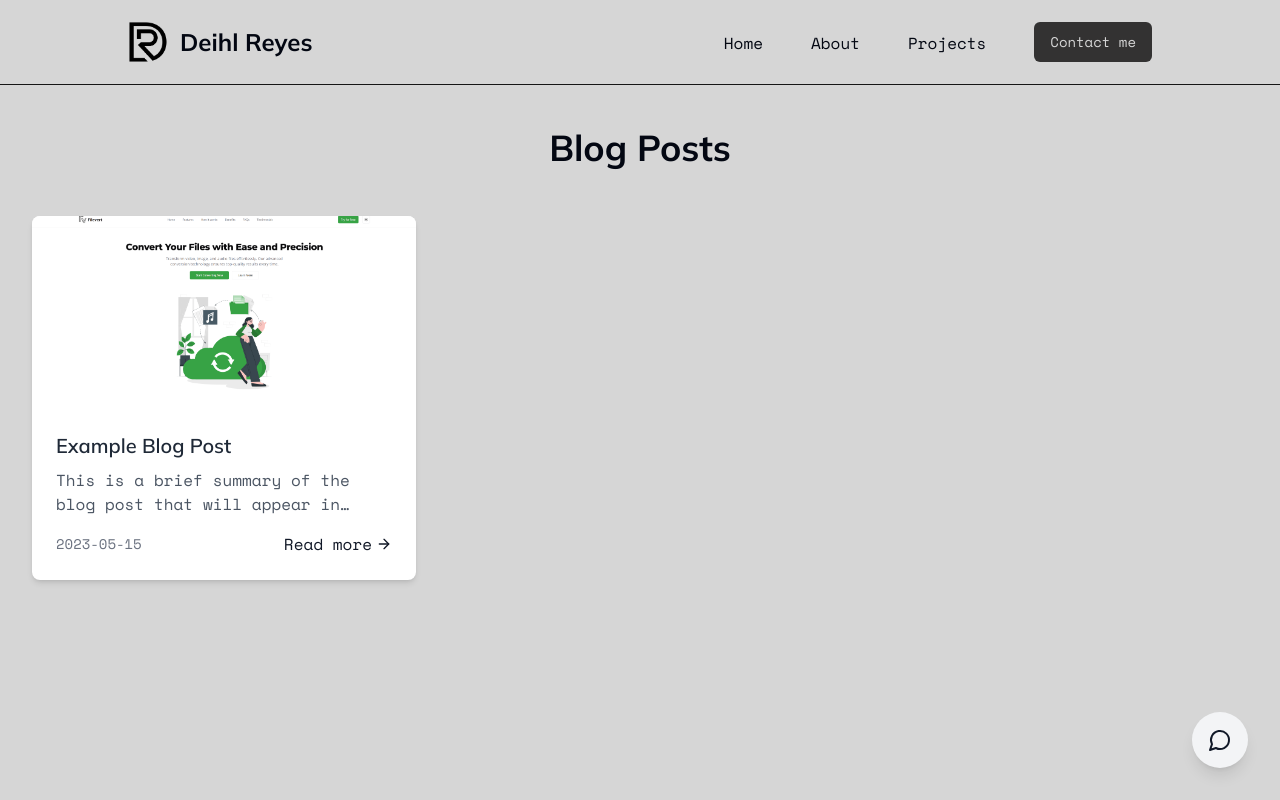
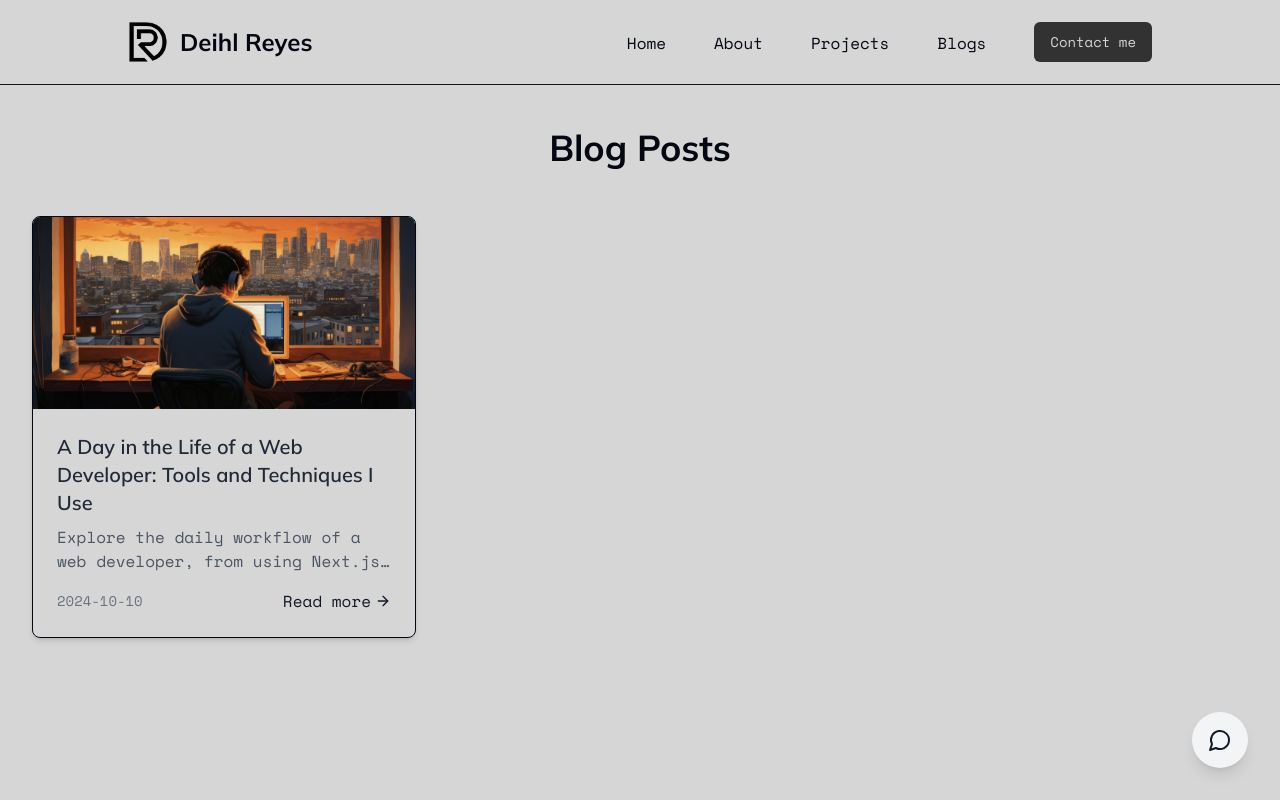
Before and after one commit to DeihlReyes/next-portfolio, a Next.js app: page /blog in a window 1280 px wide. Shown: the top 800 px of the page. Built offline with nearby package versions, Linux system fonts and the light colour scheme.

Commit message:
added day in a life

```diff
--- a/app/blog/page.tsx
+++ b/app/blog/page.tsx
@@ -21,7 +21,7 @@ export default async function BlogPage() {
         {posts.map((post) => (
           <article
             key={post.slug}
-            className="bg-white rounded-lg shadow-md overflow-hidden"
+            className="border border-foreground shadow-md rounded-lg overflow-hidden"
           >
             <Link href={`/blog/${post.slug}`} className="block group">
               <div className="overflow-hidden">
@@ -30,7 +30,7 @@ export default async function BlogPage() {
                   alt={post.title}
                   width={400}
                   height={225}
-                  className="w-full h-48 object-cover transition-transform duration-300 ease-in-out group-hover:scale-110"
+                  className="w-full h-48 object-cover transition-transform duration-300 ease-in-out group-hover:scale-105"
                 />
               </div>
               <div className="p-6">
--- a/constants/index.ts
+++ b/constants/index.ts
@@ -1,15 +1,19 @@
 export const headerLinks = [
   {
     label: "Home",
-    route: "#home",
+    route: "/#home",
   },
   {
     label: "About",
-    route: "#about",
+    route: "/#about",
   },
   {
     label: "Projects",
-    route: "#projects",
+    route: "/#projects",
+  },
+  {
+    label: "Blogs",
+    route: "/blog",
   },
 ];
 
--- /dev/null
+++ b/posts/day-in-a-life.mdx
@@ -0,0 +1,42 @@
+---
+title: "A Day in the Life of a Web Developer: Tools and Techniques I Use"
+date: "2024-10-10"
+coverImage: "/assets/blogs/day-in-a-life.jpg"
+excerpt: "Explore the daily workflow of a web developer, from using Next.js and Tailwind CSS to deploying apps with Vercel."
+---
+
+## A Day in the Life of a Web Developer
+
+Being a web developer in a small company means I wear many hats, from planning to deploying applications. Here’s a glimpse into a typical day in my life as a sole developer, where I rely on streamlined tools and effective routines to keep things running smoothly.
+
+## Morning Routine: Starting with Coffee and a Plan
+
+My day begins with a cup of coffee from **Pickup Coffee** — it’s my go-to ritual that sets the tone for a productive day. Each morning, I jot down the tasks I need to achieve in my trusty notepad. This simple method allows me to prioritize tasks that will move the project forward. There’s something satisfying about crossing items off a physical list as the day progresses.
+
+## Development Setup: VS Code and GitHub Copilot for Maximum Efficiency
+
+When it’s time to code, I fire up **Visual Studio Code (VS Code)** — my preferred code editor. It’s fast, customizable, and has an extensive ecosystem of extensions that enhance my workflow. To boost my productivity, I rely heavily on **GitHub Copilot**, an AI-powered tool that assists me in generating code suggestions and handling repetitive tasks. It’s like having a pair of extra hands in the coding process, allowing me to focus on more critical development challenges.
+
+I primarily work with **Next.js** for building scalable, performant web applications, and I use **Tailwind CSS** for styling. This combination enables me to create a modern and responsive design quickly, ensuring that my projects look polished and function flawlessly. By leveraging component-based architecture with **Next.js**, I can develop user interfaces that are both intuitive and efficient.
+
+## Version Control: Git and GitHub
+
+For version control, I stick with the tried-and-true combination of **Git** and **GitHub**. Version control is essential, even as a solo developer, because it provides a safety net for my code, ensuring I can easily track changes and rollback when needed. GitHub acts as a central repository where I can review my progress, organize my projects, and collaborate with others when necessary. By documenting my code and version history, I ensure transparency and maintainability, which is crucial for any web development project.
+
+## Debugging: Chrome DevTools for Troubleshooting
+
+No web development process is complete without debugging. For this, I rely on **Chrome DevTools**. It’s my go-to tool for inspecting elements, checking network activity, and debugging JavaScript. DevTools makes it easy to dive deep into the structure of a webpage, track down issues, and fix them efficiently. The real-time feedback I get during debugging keeps the development cycle smooth and fast, allowing me to deliver quality applications on time.
+
+## Deployment: Vercel for Effortless Launches
+
+Once a project is complete and ready to go live, I use **Vercel** for deployment. As a developer working with **Next.js**, Vercel provides an effortless way to deploy and manage applications. The integration is seamless, and it supports automatic builds every time I push updates to GitHub. This ensures that my projects are always up-to-date without manual intervention. Vercel’s serverless functions also allow me to create robust backends without the complexity of traditional server management.
+
+## Staying Updated: Learning with daily.dev
+
+Web development is a constantly evolving field, and staying updated with the latest trends and best practices is crucial. To keep my knowledge fresh, I use **daily.dev**, a platform that curates articles and tutorials on the newest technologies, frameworks, and tools in the industry. By dedicating time each day to learning, I can continuously improve my skills and implement modern techniques into my workflow. Regularly reading about emerging trends helps me stay competitive in the fast-paced world of web development.
+
+## Wrapping Up: My Efficient Workflow for Success
+
+Being a sole developer requires discipline, focus, and a reliable set of tools. From planning my day with a notepad and coffee to deploying projects seamlessly with Vercel, I rely on a streamlined workflow that helps me deliver quality applications efficiently.
+
+If you’re interested in seeing how these tools come together in my work, check out my latest [web development projects](/#projects) or [get in touch](/#contact) to discuss how I can help build your next website.
--- a/posts/example.mdx
+++ /dev/null
@@ -1,20 +0,0 @@
----
-title: "Example Blog Post"
-date: "2023-05-15"
-coverImage: "/assets/filevert.png"
-excerpt: "This is a brief summary of the blog post that will appear in previews."
----
-
-# Welcome to my blog post
-
-This is the main content of your blog post. You can use **Markdown** syntax here.
-
-## Subheading
-
-- List item 1
-- List item 2
-- List item 3
-
-[Link to another page](https://example.com)
-
-![Alt text for an image](/images/example-image.jpg)
```
Also changed, not shown: public/assets/blogs/day-in-a-life.jpg (added).
